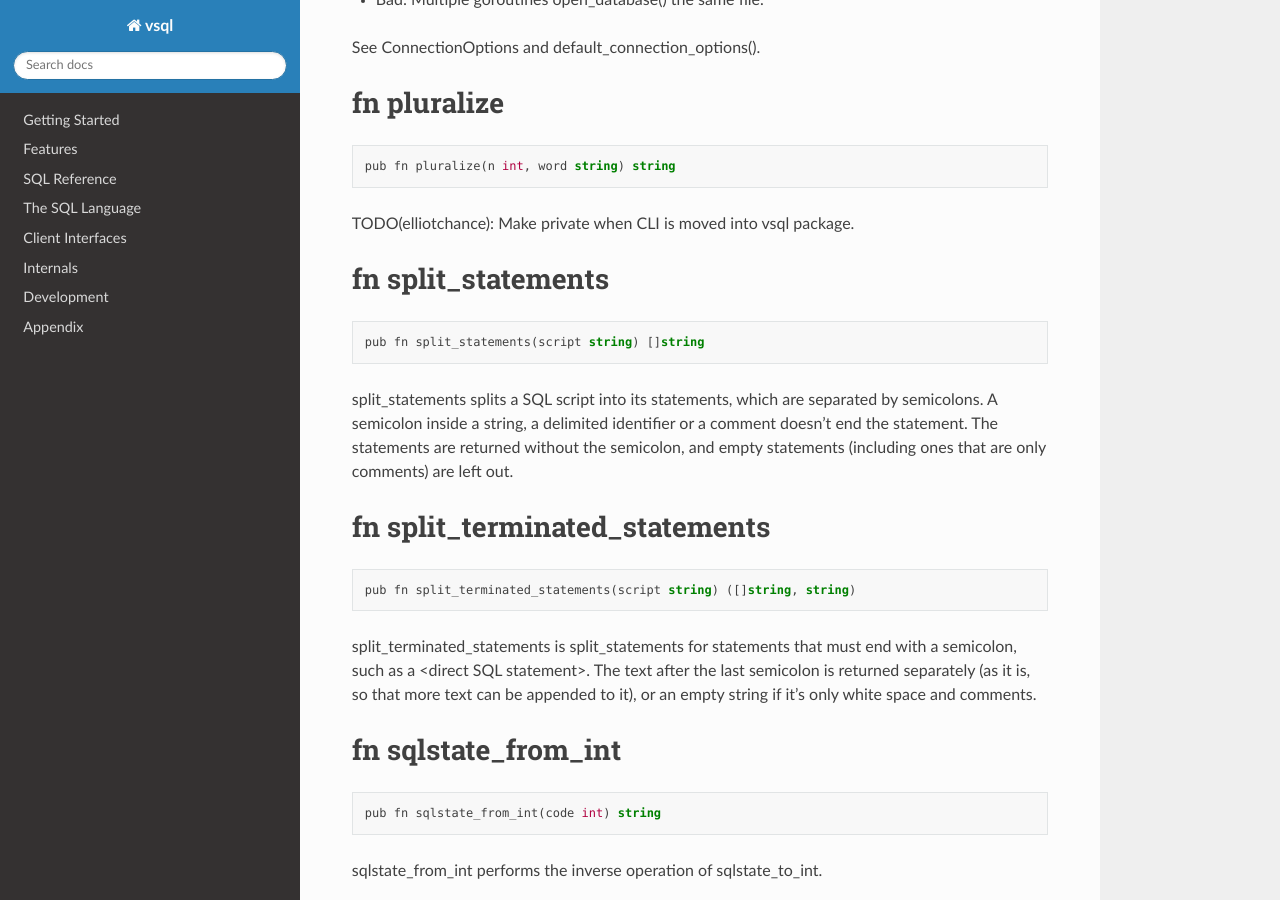
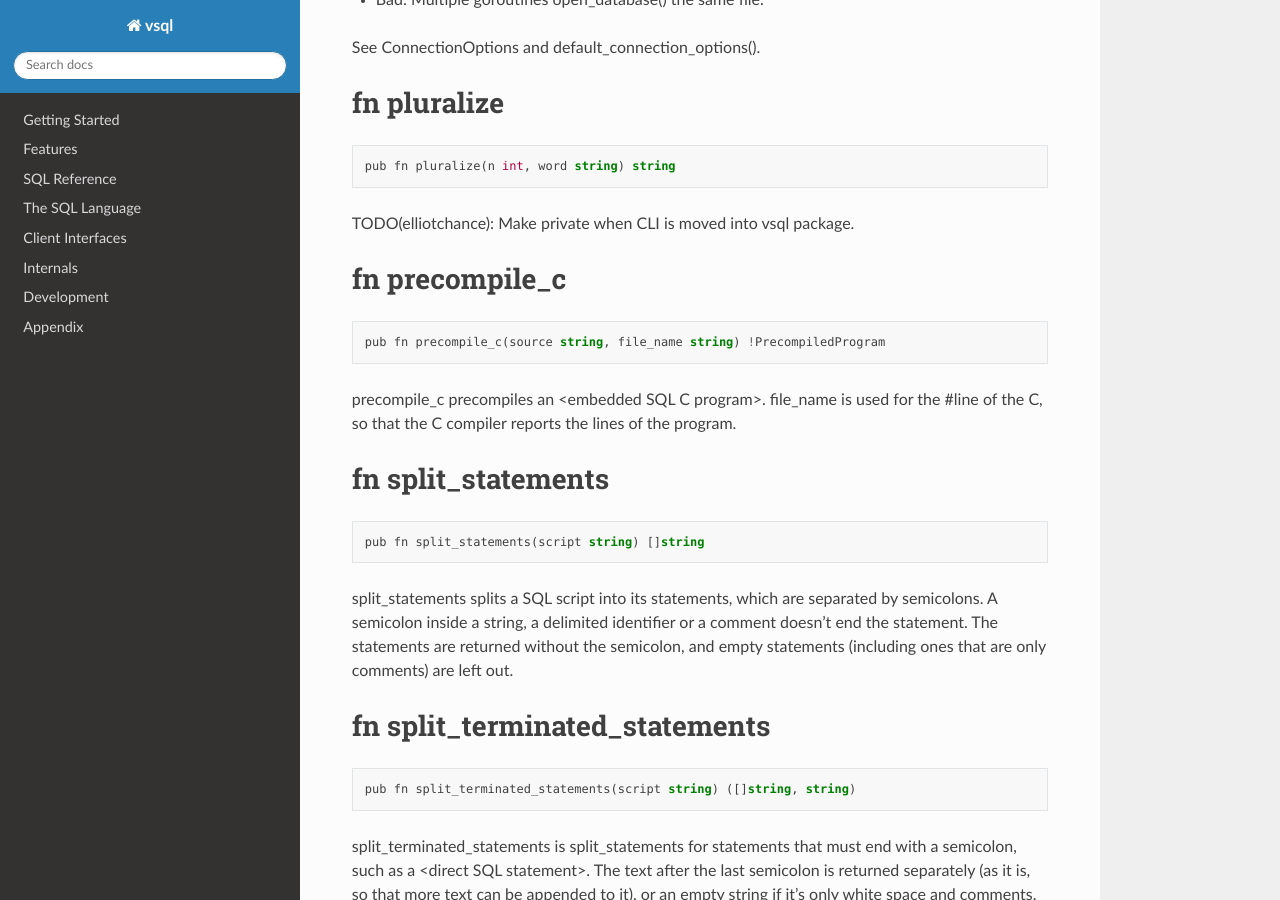
Before and after one commit to elliotchance/vsql, a Sphinx documentation site: the page built from docs/v-client-library-docs.rst, in a window 1280 px wide and 900 px high, scrolled down 4932 px. Built offline with Sphinx 7.4.7 and the Read the Docs theme 3.1.0, drawn with Linux system fonts in a browser that asks for light colours; some of the changed text lies outside the part shown.

Commit message:
embed: Add a precompiler for embedded SQL in C (B012) (#692)
"vsql precompile example.sqc" turns a C program with EXEC SQL statements
into example.c (Feature B012, "Embedded C"). Each statement becomes a
procedure of the implied module, compiled into the same file as static
functions, and #line keeps the C compiler's errors on the lines of the .sqc.
Host variables are defined in declare sections, DECLARE CURSOR goes into the
module, and WHENEVER supports CONTINUE and GOTO. The precompiler doesn't
parse the C, and its limits are listed in docs/language-c.rst.

Co-authored-by: Claude Opus 5.5 <noreply@anthropic.com>

```diff
--- a/docs/sql-compliance.rst
+++ b/docs/sql-compliance.rst
@@ -532,7 +532,7 @@ Optional Features
    * - ❌ **B011** [1]_
      - **Embedded Ada**
 
-   * - ❌ **B012** [1]_
+   * - ✅ **B012** [1]_
      - **Embedded C**
 
    * - ❌ **B013** [1]_
@@ -1625,7 +1625,7 @@ Optional Features
    embedded language or to support the SQL-client module binding for at least
    one host language. vsql supports the SQL-client module binding for C (see
    :doc:`language-c`), which also gives E182 (Table 40, "Implied feature
-   relationships of SQL/Foundation").
+   relationships of SQL/Foundation"), and embedded SQL in C.
 
 Part 3: Call-Level Interface
 ----------------------------
--- a/docs/v-client-library-docs.rst
+++ b/docs/v-client-library-docs.rst
@@ -274,6 +274,16 @@ fn pluralize
    pub fn pluralize(n int, word string) string
 
 TODO(elliotchance): Make private when CLI is moved into vsql package.
+
+fn precompile_c
+---------------
+
+
+.. code-block:: v
+
+   pub fn precompile_c(source string, file_name string) !PrecompiledProgram
+
+precompile_c precompiles an <embedded SQL C program>. file_name is used for the #line of the C, so that the C compiler reports the lines of the program.
 
 fn split_statements
 -------------------
@@ -688,6 +698,20 @@ struct PageObject
 
 TODO(elliotchance): This does not need to be public. It was required for a bug at the time with V not being able to pass this to the shuffle function. At some point in the future remove the pub and see if it works.
 
+struct PrecompiledProgram
+-------------------------
+
+
+.. code-block:: v
+
+   pub struct PrecompiledProgram {
+   pub:
+   	implied_module string
+   	source         string
+   }
+
+PrecompiledProgram is the C of an <embedded SQL C program>, and its implied module.
+
 struct PreparedStmt
 -------------------
 
```
Also changed, not shown: docs/cli.rst (+14 -0 lines), docs/language-c.rst (+76 -0 lines), 11 other files.
